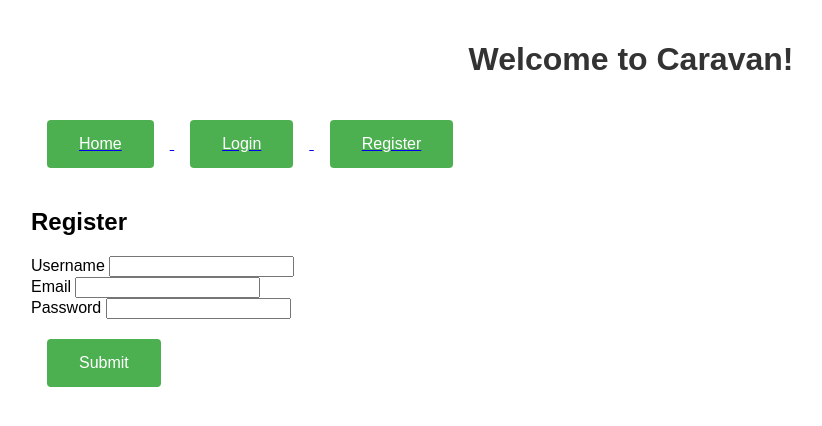
After one commit to RedTPC/Caravan, a Flask app: page /register in a window 1280 px wide. The commit adds this page. Shown: the top 426 px of the page, without its empty margins (9-831 px from the left). Run offline with Flask 3, Linux system fonts and the light colour scheme.

Commit message:
added play vs ai, added jinja to extend base.html, added login and register and forms,.py

```diff
--- a/TODO.txt
+++ b/TODO.txt
@@ -1,3 +1 @@
-make queens work
 If playing a number card that matches suit but contradicts the numerical sequence, it resets the sequence. atm it just looks at the last 2 cards
-victory is based on total value of number cards
--- a/app.py
+++ b/app.py
@@ -1,18 +1,47 @@
-from flask import Flask, render_template
+from flask import Flask, render_template, url_for, redirect
 from flask_socketio import SocketIO, emit
+from forms import LoginForm, RegisterForm
 import caravan
 from caravan import Game
+import random
+import sqlite3
 
 app = Flask(__name__)
 app.config['SECRET_KEY'] = 'secret!'
 socketio = SocketIO(app, cors_allowed_origins="*")
 gamestate = None
-win_status = ""
-opening_round_filled = [False, False, False, False, False, False]
+
 
 @app.route("/")
 def index():
-    return render_template("index.html", gamestate=gamestate, win_status=win_status)
+    return render_template("index.html", gamestate=gamestate)
+
+@app.route("/login", methods=["GET", "POST"])
+def login():
+    form = LoginForm()
+
+    if form.validate_on_submit():
+        username = form.username.data
+        password = form.password.data
+
+        return redirect(url_for("index"))
+
+    else:
+        return render_template("login.html", form=form)
+
+@app.route("/register", methods=["GET", "POST"])
+def register():
+    form = RegisterForm()
+
+    if form.validate_on_submit():
+        username = form.username.data
+        email = form.email.data
+        password = form.password.data
+
+        return redirect(url_for("login"))
+
+    else:
+        return render_template("register.html", form=form)
 
 @socketio.on("create_game")
 def create_game():
@@ -27,18 +56,35 @@ def create_game():
     response_data['caravan_values1'] = caravan_values1
     response_data['caravan_values2'] = caravan_values2
 
-    emit("game_update", gamestate.to_dict(), broadcast=True)
+    emit("game_update", response_data, broadcast=True)
+
+@socketio.on("create_game_ai")
+def create_game():
+    global gamestate
+    gamestate = Game()
+    gamestate.startGame()
+    gamestate._is_vs_ai = True
+
+    # Initialize with zero values since no cards are played yet
+    caravan_values1, caravan_values2 = [0, 0, 0], [0, 0, 0]
+
+    response_data = gamestate.to_dict()
+    response_data['caravan_values1'] = caravan_values1
+    response_data['caravan_values2'] = caravan_values2
+    response_data['is_vs_ai'] = True
+
+    emit("game_update", response_data, broadcast=True)
 
 
 @socketio.on("place_card")
 def handle_place_card(data):
     global gamestate
-    global win_status
     if not gamestate:
         return
 
     hand_index = data["hand_index"]
     caravan_index = data["caravan_index"]
+
 
     # Determine player based on hand index
     if hand_index < 8:
@@ -46,6 +92,11 @@ def handle_place_card(data):
     else:
         player = "2"
         hand_index -= 8  # Adjust index for player 2's hand
+
+    # DETERMINE IF IT IS GAME VS AI, IF IT IS, PREVENT PLAYER 2 FROM MAKING A MOVE
+    if gamestate._is_vs_ai == True:
+        if player == "2":
+            return
 
 
     # PLAYER 1 VARS
@@ -145,17 +196,15 @@ def handle_place_card(data):
     elif gamestate.numturns < 6 and player == gamestate.getTurn():
         # OPENING ROUND 3 TURNS EACH
         if player == "1" and hand_index < len(gamestate._hand1.getHand()) and placed_card_value1 < 11:
-            if opening_round_filled[caravan_index] == False:
-                opening_round_filled[caravan_index] = True
+            if gamestate.opening_round_filled[caravan_index] == False:
+                gamestate.opening_round_filled[caravan_index] = True
                 gamestate.placeCard(player, hand_index, caravan_index)
                 gamestate.flipTurn()
         elif player == "2" and hand_index < len(gamestate._hand2.getHand()) and placed_card_value2 < 11:
-            if opening_round_filled[caravan_index+3] == False:
-                opening_round_filled[caravan_index+3] = True
+            if gamestate.opening_round_filled[caravan_index+3] == False:
+                gamestate.opening_round_filled[caravan_index+3] = True
                 gamestate.placeCard(player, hand_index, caravan_index)
                 gamestate.flipTurn()
-
-
 
     else:
         print("It's Not your turn!")
@@ -164,18 +213,23 @@ def handle_place_card(data):
     game_winner = gamestate.checkForWin()
     if game_winner:
         if game_winner == "p1":
-            win_status = f"Player 1 Wins!"
+            gamestate.win_status = f"Player 1 Wins!"
         elif game_winner == "p2":
-            win_status = f"Player 2 Wins!"
+            gamestate.win_status = f"Player 2 Wins!"
 
 
     caravan_values1, caravan_values2 = gamestate.getValues()
 
-    # Include win_status in the response
+    # Include gamestate.win_status in the response
     response_data = gamestate.to_dict()
-    response_data['win_status'] = win_status
+    response_data['win_status'] = gamestate.win_status
     response_data['caravan_values1'] = caravan_values1
     response_data['caravan_values2'] = caravan_values2
+    response_data['is_vs_ai'] = gamestate._is_vs_ai
+    response_data['player'] = player
+    response_data['current_turn'] = gamestate.getTurn()
+
+
     print(f"Caravan values 1: {caravan_values1}")
     print(f"Caravan values 2: {caravan_values2}")
 
@@ -202,6 +256,12 @@ def handle_discard_card(data):
         player = "2"
         hand_index -= 8  # Adjust index for player 2's hand
 
+    # DETERMINE IF IT IS GAME VS AI, IF IT IS, PREVENT PLAYER 2 FROM MAKING A MOVE
+    if gamestate._is_vs_ai == True:
+        if player == "2":
+            return
+
+
     # Determine player based on who sent the request
     if player == gamestate.getTurn() and gamestate.numturns > 5:
 
@@ -221,7 +281,6 @@ def handle_discard_card(data):
 @socketio.on("place_side_card")
 def place_side_card(data):
 
-    global win_status
     global gamestate
     if not gamestate:
         return
@@ -239,6 +298,12 @@ def place_side_card(data):
     else:
         player = "2"
         hand_index -= 8  # Adjust index for player 2's hand
+
+    # DETERMINE IF IT IS GAME VS AI, IF IT IS, PREVENT PLAYER 2 FROM MAKING A MOVE
+    if gamestate._is_vs_ai == True:
+        if player == "2":
+            return
+
 
     placed_card_value = gamestate._hand1.getHand()[hand_index].value() if player == "1" else gamestate._hand2.getHand()[hand_index].value()
 
@@ -267,17 +332,23 @@ def place_side_card(data):
     game_winner = gamestate.checkForWin()
     if game_winner:
         if game_winner == "p1":
-            win_status = f"Player 1 Wins!"
+            gamestate.win_status = f"Player 1 Wins!"
         elif game_winner == "p2":
-            win_status = f"Player 2 Wins!"
+            gamestate.win_status = f"Player 2 Wins!"
 
     caravan_values1, caravan_values2 = gamestate.getValues()
 
-    # Include win_status in the response
+    # Include gamestate.win_status in the response
     response_data = gamestate.to_dict()
-    response_data['win_status'] = win_status
+    response_data['win_status'] = gamestate.win_status
     response_data['caravan_values1'] = caravan_values1
     response_data['caravan_values2'] = caravan_values2
+    response_data['is_vs_ai'] = gamestate._is_vs_ai
+    response_data['player'] = player
+    response_data['current_turn'] = gamestate.getTurn()
+
+
+
     print(f"Caravan values 1: {caravan_values1}")
     print(f"Caravan values 2: {caravan_values2}")
 
@@ -293,5 +364,122 @@ def place_side_card(data):
     # Send updated game state to all clients
     emit("game_update", response_data, broadcast=True)
 
+
+@socketio.on("make_ai_move")
+def make_ai_move():
+    global gamestate
+    if not gamestate:
+        return
+
+    if gamestate.getTurn() != "2":
+        return
+
+    timeout_counter = 0
+    valid_move = False
+    while (not valid_move) and timeout_counter < 50:
+        timeout_counter += 1
+        print(timeout_counter)
+        caravan_index = random.randint(0, 2)
+        hand_index = random.randint(0, 4)
+        caravan_card_index = random.randint(0, len(gamestate._board.getCaravan2()[caravan_index])-1) if len(gamestate._board.getCaravan2()[caravan_index]) > 0 else None
+        player = "2"
+
+        print(f"\n\ncaravan index: {caravan_index}, hand_index: {hand_index}, caravan card index {caravan_card_index}\n\n\ ")
+
+        placed_card_value2 = gamestate._hand2.getHand()[hand_index].value()
+        top_card_value2 = gamestate._board._caravans2[caravan_index][-1].value() if gamestate._board._caravans2[caravan_index] else None
+        direction2 = gamestate._caravans2_direction[caravan_index][0] if (gamestate._caravans2_direction[caravan_index] and isinstance(gamestate._caravans2_direction[caravan_index], list)) else None
+        top_card_suit2 = gamestate._board._caravans2[caravan_index][-1].getSuit() if gamestate._board._caravans2[caravan_index] else None
+        placed_card_suit2 = gamestate._hand2.getHand()[hand_index].getSuit()
+
+        gamestate.handleDirectionsSuits()
+
+        # HANDLE PLACING KINGS JACKS
+
+        if gamestate.numturns > 5 and (placed_card_value2 == 11 or placed_card_value2 == 13):
+            # Allow players to place K/J on either their own or opponent's caravans
+            target_caravan_index = caravan_index * (random.randint(1, 2))
+            gamestate._bonus_cards.append([placed_card_value2, target_caravan_index, caravan_card_index])
+            gamestate._hand2.removeCard(hand_index)
+            gamestate.flipTurn()
+            gamestate._hand1.replenishHand()
+
+        elif gamestate.numturns > 5 and (placed_card_value2 != 11) and (placed_card_value2 != 13):
+            valid_move = False
+            # If no direction is set yet
+            if not direction2:
+                valid_move = True
+            elif placed_card_value2 > 10:
+                valid_move = True
+            # CANNOT PLAY CARD OF SAME VALUE ATOP ITSELF (NOT COUNTING PICTURE CARDS)
+            elif placed_card_value2 == top_card_value2:
+                valid_move = False
+            # If direction is set, check if card follows the direction or matches the suit
+            elif direction2 == "ASC" and ((top_card_value2 < placed_card_value2) or (top_card_suit2 == placed_card_suit2)):
+                valid_move = True
+            elif direction2 == "DESC" and ((top_card_value2 > placed_card_value2) or (top_card_suit2 == placed_card_suit2)):
+                valid_move = True
+
+            if valid_move:
+                print(f"Valid move found: card: {placed_card_value2}, caravan {caravan_index}")
+                    # FLIP FOR QUEEN
+                if placed_card_value2 == 12:
+                    # Get the queen's suit to update the caravan suit
+                    queen_suit = gamestate._hand2.getHand()[hand_index].getSuit()
+                    # Update the suit for the caravan
+                    gamestate._caravans2_suit[caravan_index] = queen_suit
+                # Flip the direction
+                gamestate.flipOrder(caravan_index)
+                gamestate.placeCard(player, hand_index, caravan_index)
+                gamestate.flipTurn()
+                gamestate._hand2.replenishHand()
+            else:
+                print(f"Invalid move: card: {placed_card_value2}, caravan {caravan_index}")
+
+
+        elif gamestate.numturns < 6:
+            # OPENING ROUND 3 TURNS EACH
+            if hand_index < len(gamestate._hand2.getHand()) and placed_card_value2 < 11:
+                if gamestate.opening_round_filled[caravan_index+3] == False:
+                    gamestate.opening_round_filled[caravan_index+3] = True
+                    gamestate.placeCard(player, hand_index, caravan_index)
+                    gamestate.flipTurn()
+                    valid_move = True
+
+
+    # Check for win after card placement
+    game_winner = gamestate.checkForWin()
+    if game_winner:
+        if game_winner == "p1":
+            gamestate.win_status = f"Player 1 Wins!"
+        elif game_winner == "p2":
+            gamestate.win_status = f"Player 2 Wins!"
+    try:
+
+        caravan_values1, caravan_values2 = gamestate.getValues()
+
+    except:
+        index_url = url_for("/")
+        emit("redirect", {"url": index_url})
+
+    response_data = gamestate.to_dict()
+    response_data['win_status'] = gamestate.win_status
+    response_data['caravan_values1'] = caravan_values1
+    response_data['caravan_values2'] = caravan_values2
+    response_data['is_vs_ai'] = gamestate._is_vs_ai
+    response_data['player'] = player
+    response_data['current_turn'] = gamestate.getTurn()
+
+
+    print(f"Caravan values 1: {caravan_values1}")
+    print(f"Caravan values 2: {caravan_values2}")
+
+    # Send updated game state to all clients
+    print("Sending game_update:", response_data)
+
+
+    # Send updated game state to all clients
+    emit("game_update", gamestate.to_dict(), broadcast=True)
+
 if __name__ == "__main__":
     socketio.run(app, debug=True, allow_unsafe_werkzeug=True)
--- /dev/null
+++ b/forms.py
@@ -0,0 +1,14 @@
+from flask_wtf import FlaskForm
+from wtforms import StringField, TextAreaField, SubmitField, PasswordField
+from wtforms.validators import DataRequired, Email
+
+class RegisterForm(FlaskForm):
+    username = StringField("Username", validators=[DataRequired()])
+    email = StringField("Email", validators=[DataRequired(), Email()])
+    password = PasswordField("Password", validators=[DataRequired()])
+    submit = SubmitField("Submit")
+
+class LoginForm(FlaskForm):
+    username = StringField("Username", validators=[DataRequired()])
+    password = PasswordField("Password", validators=[DataRequired()])
+    submit = SubmitField("Submit")
--- a/static/styles/styles.css
+++ b/static/styles/styles.css
@@ -22,6 +22,10 @@ button {
     font-size: 16px;
     cursor: pointer;
     border-radius: 4px;
+    display: inline;
+    margin-left: 1em;
+    margin-right: 1em;
+
 }
 
 button:hover {
@@ -160,11 +164,10 @@ button:hover {
     margin-top: 5px;
 }
 
-.winning-range {
+/* .winning-range {
     color: green;
-    /* Or use a background highlight */
     background-color: rgba(0, 255, 0, 0.2);
-}
+} */
 
 
 .card-container {
--- /dev/null
+++ b/templates/base.html
@@ -0,0 +1,28 @@
+<!DOCTYPE html>
+<html lang="en">
+<head>
+    <meta charset="UTF-8">
+    <link rel="stylesheet" href="{{ url_for('static', filename='styles/styles.css') }}">
+    <meta name="viewport" content="width=device-width, initial-scale=1.0">
+    <title>Caravan</title>
+</head>
+
+    <h1>Welcome to Caravan!</h1>
+    <nav>
+    <a href="{{ url_for('index') }}">
+        <button id="index">Home</button>
+    </a>
+    <a href="{{ url_for('login') }}">
+        <button id="login">Login</button>
+    </a>
+    <a href="{{ url_for('register') }}">
+        <button id="register">Register</button>
+    </a>
+    </nav>
+
+
+{% block content %}
+
+{% endblock %}
+
+</html>
--- /dev/null
+++ b/templates/register.html
@@ -0,0 +1,34 @@
+{% extends "base.html" %}
+
+{% block content %}
+<body class="container mt-5">
+    <h2>Register</h2>
+
+    {% with messages = get_flashed_messages(with_categories=true) %}
+        {% if messages %}
+            {% for category, message in messages %}
+                <div class="alert alert-{{ category }}">{{ message }}</div>
+            {% endfor %}
+        {% endif %}
+    {% endwith %}
+
+    <form method="POST">
+        {{ form.hidden_tag() }}  <!-- CSRF token -->
+        <div class="mb-3">
+            {{ form.username.label(class="form-label") }}
+            {{ form.username(class="form-control") }}
+        </div>
+        <div class="mb-3">
+            {{ form.email.label(class="form-label") }}
+            {{ form.email(class="form-control") }}
+        </div>
+        <div class="mb-3">
+            {{ form.password.label(class="form-label") }}
+            {{ form.password(class="form-control") }}
+        </div>
+
+        <button type="submit" class="btn btn-primary">{{ form.submit.label.text }}</button>
+    </form>
+</body>
+
+{% endblock %}
```
Also changed, not shown: caravan.py (+22 -0 lines), static/javascript/app.js (+45 -4 lines), templates/index.html (+12 -12 lines), templates/login.html (added, +30 -0 lines), 1 other file.
